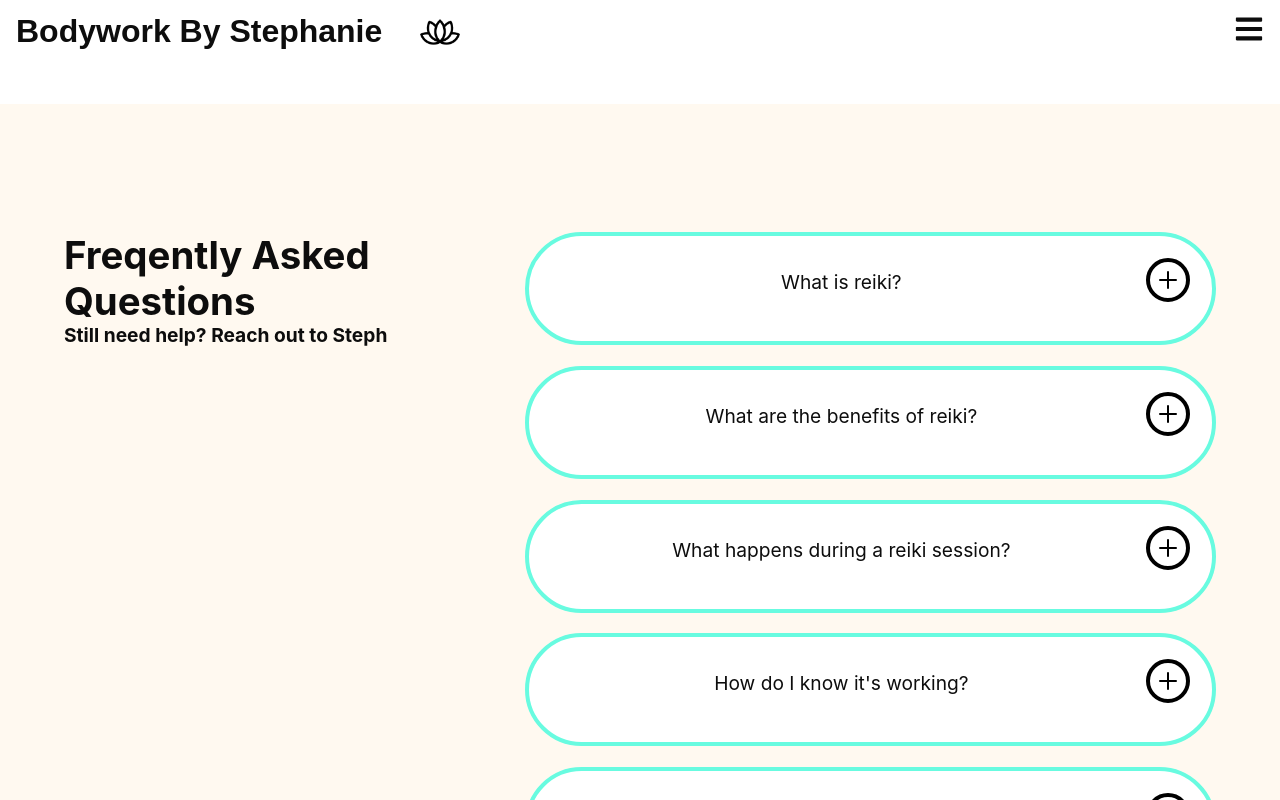
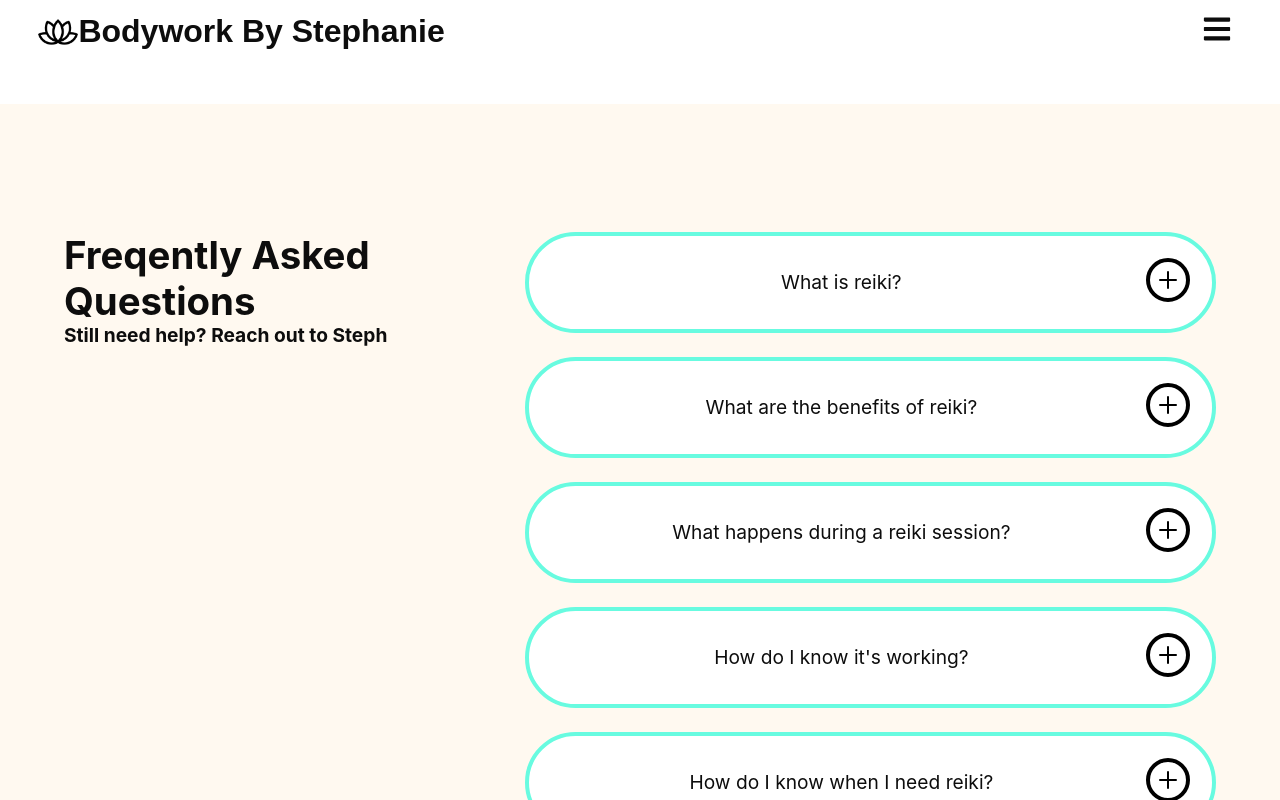
Before and after one commit to bethjm/massage_website, a React (Create React App) app: page /faq_reiki in a window 1280 px wide. Shown: the top 800 px of the page. Built offline with nearby package versions, Linux system fonts and the light colour scheme; a web font is replaced by a local one.

Commit message:
changes to accordion styling

```diff
--- a/src/App.css
+++ b/src/App.css
@@ -1,7 +1,7 @@
 @import url("https://fonts.googleapis.com/css2?family=Anek+Malayalam:wght@200&display=swap");
 
 .header {
-  position: relative;
+  position: fixed;
   height: 4rem;
   width: 100%;
   top: 0;
@@ -15,7 +15,6 @@
   justify-content: space-between;
   align-items: center;
   height: 100%;
-  padding: 0 1rem;
   background-color: #ffffff;
 }
 
@@ -56,6 +55,7 @@
 
 .header .nav_menu {
   display: flex;
+  white-space: nowrap;
 }
 
 .header .nav_item {
@@ -66,6 +66,10 @@
 .header .nav_item:hover {
   padding-bottom: 12px;
   border-bottom: 3px solid #69fbdf;
+}
+
+.header .nav_item:hover:last-child {
+  border-bottom: 3px solid #ffffff;
 }
 
 .header .link {
@@ -86,7 +90,7 @@
 }
 
 .header .book_now {
-  padding: 0.5rem 1.3rem;
+  padding: 10px 20px;
   color: #0d0d0d;
   text-transform: uppercase;
   background-color: #69fbdf;
@@ -94,6 +98,12 @@
   border-radius: 4px;
   cursor: pointer;
   font-weight: 500;
+  white-space: nowrap;
+}
+
+.header .book_now:hover {
+  background-color: #4ab09c;
+  border: 3px solid #4ab09c;
 }
 
 .header .dropdown_content {
@@ -130,6 +140,7 @@
   }
   .hamburger {
     display: block;
+    padding-right: 3rem;
   }
 
   .nav_menu {
@@ -174,6 +185,11 @@
   .dropdown {
     display: none;
   }
+
+  .header .book_now:hover {
+    background-color: #69fbdf;
+    border: 1px solid #69fbdf;
+  }
 }
 
 @media screen and (max-width: 750px) {
--- a/src/App.js
+++ b/src/App.js
@@ -39,11 +39,11 @@ function App() {
       <div className="header">
         <nav className="nav_bar">
           <div className="logo">
+            <img src={logo} alt="a lotus flower" />
             <Link className="logo_name" to="/">
               <p id="not_mobile_name">Bodywork By Stephanie</p>
               <p id="mobile_name">Bodywork</p>
             </Link>
-            <img src={logo} alt="a lotus flower" />
           </div>
 
           <div className="hamburger" onClick={handleClick}>
--- a/src/components/UI/Accordion/Accordion.js
+++ b/src/components/UI/Accordion/Accordion.js
@@ -11,7 +11,11 @@ const Accordion = ({ children, initial, accordionWidth }) => {
   };
 
   return (
-    <div style={{ width: accordionWidth }}>
+    <div
+      style={{
+        width: accordionWidth,
+      }}
+    >
       {React.Children.map(children, (child) => {
         const id = child.props.children[0].props.id;
 
@@ -23,7 +27,16 @@ const Accordion = ({ children, initial, accordionWidth }) => {
         const expanded = child.props.children[1];
 
         return (
-          <div>
+          <div
+            style={{
+              width: accordionWidth,
+              borderRadius: "60px",
+              border: "4px solid #68fbe0",
+              backgroundColor: "#fff",
+              alignItems: "center",
+              marginBottom: "1.5rem",
+            }}
+          >
             {collapsed}
             {id === open && expanded}
           </div>
--- a/src/components/UI/Accordion/Collapsed.css
+++ b/src/components/UI/Accordion/Collapsed.css
@@ -1,17 +1,14 @@
 .collapsed_container {
-  padding: 15px 15px;
-  border-radius: 10px;
-  margin-bottom: 3%;
-  border-radius: 5rem;
-  border: 4px solid #68fbe0;
-  background-color: #fff;
+  /* margin-bottom: 3%; */
+  /* border-radius: 5rem; */
   display: flex;
   padding: 1.25rem;
   justify-content: space-between;
   gap: 0.625rem;
-  align-self: stretch;
-  padding-bottom: 2rem;
   align-items: center;
+  /* align-self: stretch; */
+  /* border: 4px solid #68fbe0;
+  background-color: #fff; */
 }
 .collapsed_container .collapsed_text {
   text-align: center;
--- a/src/components/UI/Accordion/Collapsed.js
+++ b/src/components/UI/Accordion/Collapsed.js
@@ -4,10 +4,11 @@ import "./Collapsed.css";
 
 const Collapsed = ({ children, handleOpen, id, isOpen, color }) => {
   const iconClassName = isOpen ? "rotate-icon" : "";
+  const accordionTogether = isOpen ? "styleTogether" : "";
 
   const containerStyle = {
-    color: color || "var(--text)",
-    background: "#fff",
+    // color: color || "var(--text)",
+    // background: "#fff",
   };
 
   return (
--- a/src/components/UI/Accordion/Expanded.js
+++ b/src/components/UI/Accordion/Expanded.js
@@ -1,11 +1,25 @@
-import React from "react";
+const Expanded = ({ children }) => {
+  const hrStyle = {
+    color: "#67FBE0",
+    height: "3px",
+    border: "none",
+    backgroundColor: "#67FBE0",
+    width: "50%",
+    margin: "auto",
+  };
 
-const Expanded = ({ children }) => {
-  return <div style={styles}>{children}</div>;
+  return (
+    <>
+      <hr style={hrStyle} />
+      <br />
+      <div style={styles}>{children}</div>
+    </>
+  );
 };
 
 const styles = {
-  padding: "15px",
+  textAlign: "center",
+  marginBottom: "2rem",
 };
 
 export default Expanded;
--- a/src/components/UI/Button/Button.css
+++ b/src/components/UI/Button/Button.css
@@ -11,6 +11,6 @@
 }
 
 .button:hover {
-  background: #68fbe0;
-  border: 1px solid #69fbdf;
+  background: #4ab09c;
+  border: 3px solid #4ab09c;
 }
--- a/src/components/UI/Button/TinyButton.css
+++ b/src/components/UI/Button/TinyButton.css
@@ -8,3 +8,8 @@
   cursor: pointer;
   font-weight: bold;
 }
+
+.tiny_button:hover {
+  background: #e0b9ca;
+  border: 2px solid #e0b9ca;
+}
--- a/src/index.css
+++ b/src/index.css
@@ -29,6 +29,7 @@ body {
   font-size: 1.2rem;
   line-height: 1.2;
   overflow: scroll;
+  padding-top: 4rem;
 }
 
 code {
```
